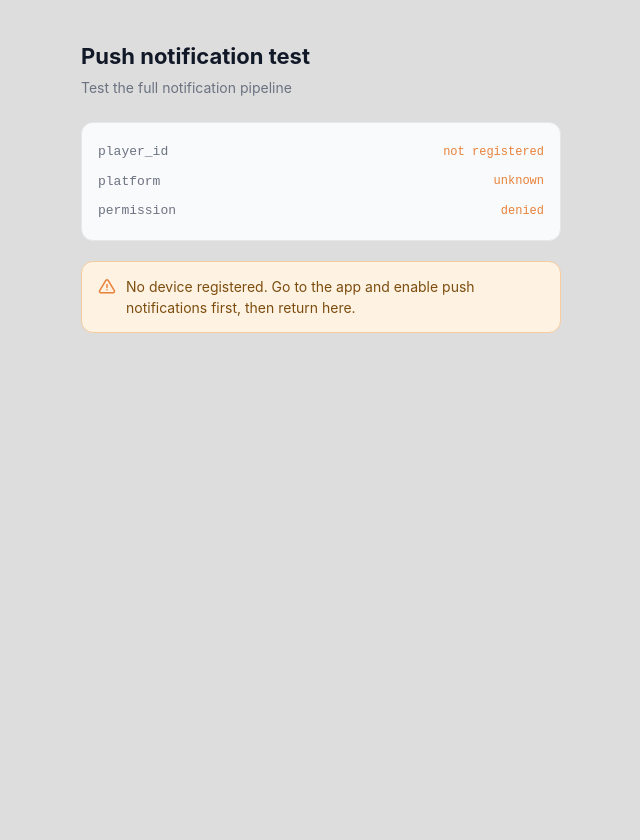
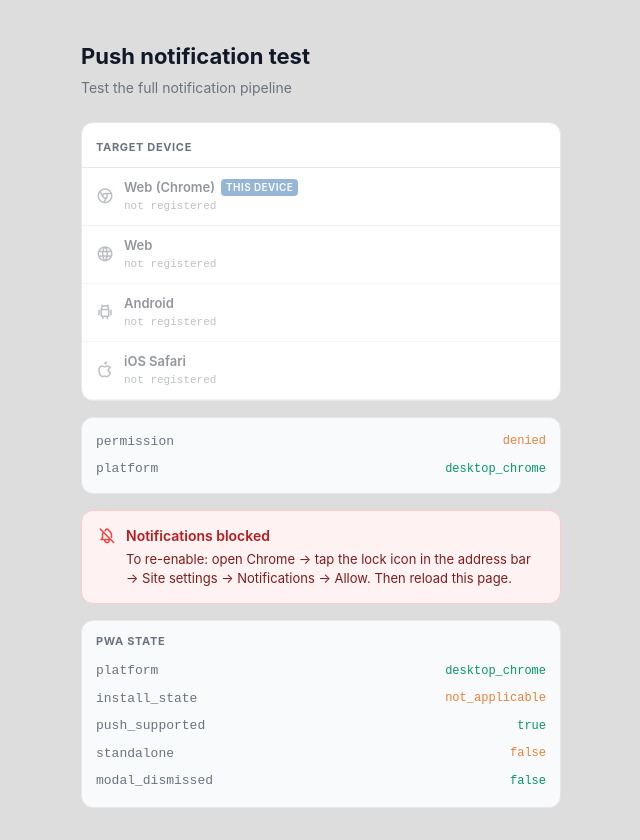
Before and after one commit to Maester-Khris/ai-healthtech-coordinator, a React (Vite) app in the folder webapp/: page /test-notif in a window 1280 px wide. Shown: the whole page, without its empty margins (319-959 px from the left). Built offline with nearby package versions, Linux system fonts and the light colour scheme; no server answers.

Commit message:
feat(push): test page platform selector, PWA debug panel, iOS install guidance

```diff
--- a/webapp/src/pages/TestNotifPage.tsx
+++ b/webapp/src/pages/TestNotifPage.tsx
@@ -1,8 +1,16 @@
 import { useState } from "react"
 import { apiFetch } from "../lib/apiClient"
+import { useNotificationPermission, detectPlatformLabel, PLAYER_ID_KEY_PREFIX } from "../hooks/useNotificationPermission"
+import { usePWAInstall } from "../hooks/usePWAInstall"
 
-const PLAYER_ID_KEY = "medicoord_onesignal_player_id"
-const PLATFORM_KEY  = "medicoord_onesignal_platform"
+const PLATFORM_KEY = "medicoord_onesignal_platform"
+
+const KNOWN_PLATFORMS: Array<{ id: string; label: string; icon: string }> = [
+  { id: "desktop_chrome",  label: "Web (Chrome)",  icon: "ti-brand-chrome" },
+  { id: "desktop_other",   label: "Web",            icon: "ti-world" },
+  { id: "android_chrome",  label: "Android",        icon: "ti-brand-android" },
+  { id: "ios_safari",      label: "iOS Safari",     icon: "ti-brand-apple" },
+]
 
 interface SendResult {
   ok: boolean
@@ -11,22 +19,41 @@ interface SendResult {
 }
 
 export default function TestNotifPage() {
-  const playerId   = localStorage.getItem(PLAYER_ID_KEY) ?? ""
-  const platform   = localStorage.getItem(PLATFORM_KEY) ?? "unknown"
-  const permission = "Notification" in window ? Notification.permission : "unsupported"
+  const { playerId, requesting, requestPermission, permissionState } = useNotificationPermission()
+  const { platform, installState, isPushSupported, installModalDismissed, isStandalone } = usePWAInstall()
+  const currentPlatform = detectPlatformLabel()
+  const isIosNotStandalone = platform === "ios_safari" && installState !== "standalone"
 
-  const [title, setTitle]   = useState("MediCoord Test")
-  const [body, setBody]     = useState("Push notification pipeline working ✓")
+  // Resolve all registered platforms — current platform uses reactive hook state,
+  // others are read from localStorage each render.
+  const registeredPlatforms = KNOWN_PLATFORMS.map(p => ({
+    ...p,
+    playerId: p.id === currentPlatform
+      ? playerId
+      : localStorage.getItem(PLAYER_ID_KEY_PREFIX + p.id),
+    isCurrent: p.id === currentPlatform,
+  })).filter(p => p.playerId)
+
+  const [targetPlatformId, setTargetPlatformId] = useState(currentPlatform)
+
+  const targetPlayerId =
+    registeredPlatforms.find(p => p.id === targetPlatformId)?.playerId ??
+    registeredPlatforms[0]?.playerId ??
+    null
+
+  const [title, setTitle]     = useState("MediCoord Test")
+  const [body, setBody]       = useState("Push notification pipeline working ✓")
   const [sending, setSending] = useState(false)
-  const [result, setResult] = useState<SendResult | null>(null)
+  const [result, setResult]   = useState<SendResult | null>(null)
 
   const handleSend = async () => {
+    if (!targetPlayerId) return
     setSending(true)
     setResult(null)
     try {
       const res = await apiFetch("/notifications/send", {
         method: "POST",
-        body: JSON.stringify({ player_id: playerId, title, body }),
+        body: JSON.stringify({ player_id: targetPlayerId, title, body }),
       })
       if (res.ok) {
         const data = await res.json()
@@ -58,44 +85,187 @@ export default function TestNotifPage() {
         </p>
       </div>
 
-      {/* Status card */}
+      {/* Target device selector */}
+      <div style={{
+        background: "var(--color-surface)",
+        border: "1px solid var(--color-border)",
+        borderRadius: 12,
+        overflow: "hidden",
+        marginBottom: 16,
+      }}>
+        <div style={{ padding: "10px 14px 8px", borderBottom: "1px solid var(--color-border)" }}>
+          <span style={{ fontSize: 11, fontWeight: 700, color: "var(--color-text-secondary)", textTransform: "uppercase", letterSpacing: "0.06em" }}>
+            Target device
+          </span>
+        </div>
+        {KNOWN_PLATFORMS.map(p => {
+          const pid = p.id === currentPlatform
+            ? playerId
+            : localStorage.getItem(PLAYER_ID_KEY_PREFIX + p.id)
+          const isSelected  = targetPlatformId === p.id
+          const isRegistered = !!pid
+
+          return (
+            <div
+              key={p.id}
+              onClick={() => isRegistered && setTargetPlatformId(p.id)}
+              style={{
+                display: "flex",
+                alignItems: "center",
+                gap: 10,
+                padding: "10px 14px",
+                borderBottom: "1px solid var(--color-border)",
+                cursor: isRegistered ? "pointer" : "default",
+                background: isSelected && isRegistered ? "rgba(24,95,165,0.06)" : "transparent",
+                opacity: isRegistered ? 1 : 0.45,
+                transition: "background 0.1s",
+              }}
+            >
+              <i className={`ti ${p.icon}`} style={{
+                fontSize: 18,
+                color: isSelected && isRegistered ? "var(--color-primary)" : "var(--color-text-secondary)",
+                flexShrink: 0,
+              }} />
+              <div style={{ flex: 1, minWidth: 0 }}>
+                <div style={{ display: "flex", alignItems: "center", gap: 6 }}>
+                  <span style={{ fontSize: 13, fontWeight: 600, color: "var(--color-text-primary)" }}>
+                    {p.label}
+                  </span>
+                  {p.id === currentPlatform && (
+                    <span style={{
+                      fontSize: 10, fontWeight: 600,
+                      padding: "1px 5px",
+                      background: "var(--color-primary)",
+                      color: "#fff",
+                      borderRadius: 4,
+                      textTransform: "uppercase",
+                      letterSpacing: "0.04em",
+                    }}>
+                      this device
+                    </span>
+                  )}
+                </div>
+                <div style={{
+                  fontSize: 11,
+                  fontFamily: "monospace",
+                  color: "var(--color-text-secondary)",
+                  overflow: "hidden",
+                  textOverflow: "ellipsis",
+                  whiteSpace: "nowrap",
+                  marginTop: 1,
+                }}>
+                  {pid ?? "not registered"}
+                </div>
+              </div>
+              {isSelected && isRegistered && (
+                <i className="ti ti-check" style={{ fontSize: 16, color: "var(--color-primary)", flexShrink: 0 }} />
+              )}
+            </div>
+          )
+        })}
+      </div>
+
+      {/* Status row for current device */}
       <div style={{
         background: "var(--color-step-bg)",
         border: "1px solid var(--color-border)",
         borderRadius: 12,
-        padding: "14px 16px",
-        marginBottom: 20,
+        padding: "10px 14px",
+        marginBottom: 16,
       }}>
-        <StatusRow label="player_id" value={playerId || "not registered"} ok={!!playerId} />
-        <StatusRow label="platform"  value={platform} ok={platform !== "unknown"} />
-        <StatusRow label="permission" value={permission} ok={permission === "granted"} />
+        <StatusRow label="permission" value={permissionState} ok={permissionState === "granted"} />
+        <StatusRow label="platform"   value={localStorage.getItem(PLATFORM_KEY) ?? currentPlatform} ok />
       </div>
 
-      {!playerId && (
+      {/* iOS browser — must install as PWA first */}
+      {!playerId && permissionState !== "denied" && isIosNotStandalone && (
         <div style={{
           background: "var(--color-warning-bg)",
           border: "1px solid #F5CBA0",
           borderRadius: 12,
           padding: "14px 16px",
-          marginBottom: 20,
-          display: "flex",
-          gap: 10,
-          alignItems: "flex-start",
+          marginBottom: 16,
         }}>
-          <i className="ti ti-alert-triangle" style={{ fontSize: 18, color: "var(--color-warning)", flexShrink: 0, marginTop: 2 }} />
-          <p style={{ margin: 0, fontSize: 14, color: "#7C4D0F", lineHeight: 1.5 }}>
-            No device registered. Go to the app and enable push notifications first, then return here.
-          </p>
+          <div style={{ display: "flex", gap: 10, alignItems: "flex-start" }}>
+            <i className="ti ti-brand-apple" style={{ fontSize: 18, color: "var(--color-warning)", flexShrink: 0, marginTop: 2 }} />
+            <div>
+              <p style={{ margin: "0 0 4px", fontSize: 14, fontWeight: 600, color: "#7C4D0F" }}>
+                Install the app first
+              </p>
+              <p style={{ margin: 0, fontSize: 13, color: "#7C4D0F", lineHeight: 1.5 }}>
+                iOS push requires the app to be installed. In Safari: tap Share → Add to Home Screen → open from home screen, then come back here.
+              </p>
+            </div>
+          </div>
         </div>
       )}
 
-      {playerId && (
+      {/* Enable button — shown when push is supported and permission not yet decided */}
+      {!playerId && permissionState !== "denied" && !isIosNotStandalone && isPushSupported && (
+        <div style={{
+          background: "var(--color-warning-bg)",
+          border: "1px solid #F5CBA0",
+          borderRadius: 12,
+          padding: "14px 16px",
+          marginBottom: 16,
+        }}>
+          <div style={{ display: "flex", gap: 10, alignItems: "flex-start", marginBottom: 12 }}>
+            <i className="ti ti-alert-triangle" style={{ fontSize: 18, color: "var(--color-warning)", flexShrink: 0, marginTop: 2 }} />
+            <p style={{ margin: 0, fontSize: 14, color: "#7C4D0F", lineHeight: 1.5 }}>
+              This device is not registered. Enable push notifications to test.
+            </p>
+          </div>
+          <button
+            onClick={requestPermission}
+            disabled={requesting}
+            style={{
+              width: "100%",
+              padding: "10px 16px",
+              background: requesting ? "var(--color-border)" : "var(--color-primary)",
+              color: requesting ? "var(--color-text-secondary)" : "#ffffff",
+              border: "none",
+              borderRadius: 8,
+              fontSize: 14,
+              fontWeight: 600,
+              cursor: requesting ? "not-allowed" : "pointer",
+            }}
+          >
+            {requesting ? "Enabling…" : "Enable notifications"}
+          </button>
+        </div>
+      )}
+
+      {/* Permission blocked — user must reset in browser settings */}
+      {!playerId && permissionState === "denied" && (
+        <div style={{
+          background: "#FEF2F2",
+          border: "1px solid #FECACA",
+          borderRadius: 12,
+          padding: "14px 16px",
+          marginBottom: 16,
+        }}>
+          <div style={{ display: "flex", gap: 10, alignItems: "flex-start" }}>
+            <i className="ti ti-bell-off" style={{ fontSize: 18, color: "#EF4444", flexShrink: 0, marginTop: 2 }} />
+            <div>
+              <p style={{ margin: "0 0 4px", fontSize: 14, fontWeight: 600, color: "#B91C1C" }}>
+                Notifications blocked
+              </p>
+              <p style={{ margin: 0, fontSize: 13, color: "#7F1D1D", lineHeight: 1.5 }}>
+                To re-enable: open Chrome → tap the lock icon in the address bar → Site settings → Notifications → Allow. Then reload this page.
+              </p>
+            </div>
+          </div>
+        </div>
+      )}
+
+      {/* Send form */}
+      {targetPlayerId && (
         <div style={{
           background: "var(--color-surface)",
           border: "1px solid var(--color-border)",
           borderRadius: 12,
           padding: "16px",
-          marginBottom: 20,
+          marginBottom: 16,
         }}>
           <div style={{ marginBottom: 12 }}>
             <label style={{ fontSize: 13, fontWeight: 600, color: "var(--color-text-primary)", display: "block", marginBottom: 6 }}>
@@ -112,6 +282,8 @@ export default function TestNotifPage() {
                 fontSize: 14,
                 outline: "none",
                 boxSizing: "border-box",
+                background: "var(--color-background)",
+                color: "var(--color-text-primary)",
               }}
             />
           </div>
@@ -130,6 +302,8 @@ export default function TestNotifPage() {
                 fontSize: 14,
                 outline: "none",
                 boxSizing: "border-box",
+                background: "var(--color-background)",
+                color: "var(--color-text-primary)",
               }}
             />
           </div>
@@ -184,13 +358,53 @@ export default function TestNotifPage() {
           </div>
         </div>
       )}
+
+      {/* PWA debug — shows conditions that control the install modal in App.tsx */}
+      <div style={{
+        background: "var(--color-step-bg)",
+        border: "1px solid var(--color-border)",
+        borderRadius: 12,
+        padding: "12px 14px",
+        marginTop: 8,
+      }}>
+        <p style={{ margin: "0 0 8px", fontSize: 11, fontWeight: 700, color: "var(--color-text-secondary)", textTransform: "uppercase", letterSpacing: "0.06em" }}>
+          PWA state
+        </p>
+        <StatusRow label="platform"        value={platform}                   ok={platform !== "unsupported"} />
+        <StatusRow label="install_state"   value={installState}               ok={installState === "standalone" || installState === "installable"} />
+        <StatusRow label="push_supported"  value={String(isPushSupported)}    ok={isPushSupported} />
+        <StatusRow label="standalone"      value={String(isStandalone)}       ok={isStandalone} />
+        <StatusRow label="modal_dismissed" value={String(installModalDismissed)} ok={!installModalDismissed} />
+        {installModalDismissed && (
+          <button
+            onClick={() => {
+              localStorage.removeItem("medicoord_install_modal_dismissed")
+              window.location.reload()
+            }}
+            style={{
+              marginTop: 10,
+              width: "100%",
+              padding: "8px 12px",
+              background: "transparent",
+              color: "var(--color-primary)",
+              border: "1px solid var(--color-primary)",
+              borderRadius: 8,
+              fontSize: 13,
+              fontWeight: 600,
+              cursor: "pointer",
+            }}
+          >
+            Reset install modal
+          </button>
+        )}
+      </div>
     </div>
   )
 }
 
 function StatusRow({ label, value, ok }: { label: string; value: string; ok: boolean }) {
   return (
-    <div style={{ display: "flex", justifyContent: "space-between", alignItems: "center", padding: "5px 0" }}>
+    <div style={{ display: "flex", justifyContent: "space-between", alignItems: "center", padding: "4px 0" }}>
       <span style={{ fontSize: 13, color: "var(--color-text-secondary)", fontFamily: "monospace" }}>{label}</span>
       <span style={{
         fontSize: 12,
```
Also changed, not shown: 2 other files (tests, documents, lock files or other folders).
